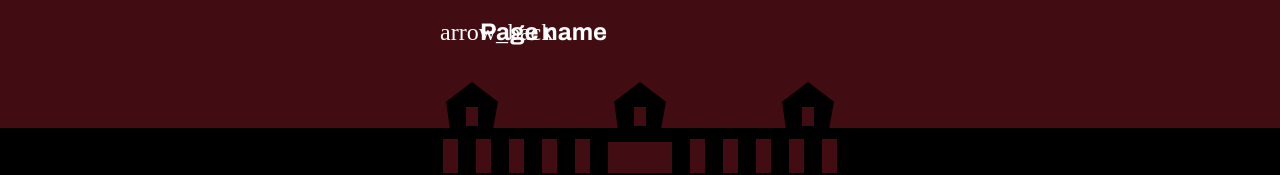
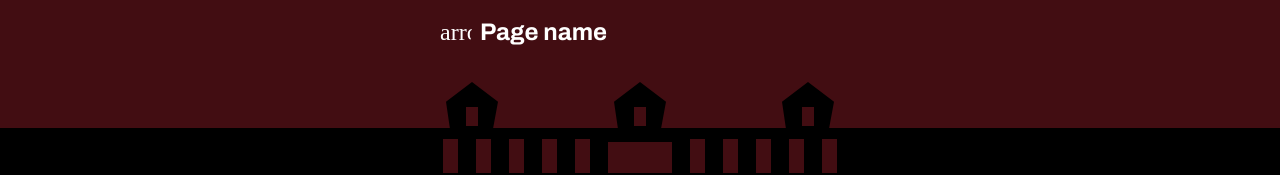
Before and after one commit to esc-chula/intania-expo-2025, a Next.js app: page / in a window 1280 px wide. Shown: the top 175 px of the page. Built offline with nearby package versions, Linux system fonts and the light colour scheme.

Commit message:
feat: TopAppBar

```diff
--- a/app/components/TopAppBar.tsx
+++ b/app/components/TopAppBar.tsx
@@ -1,34 +1,33 @@
-import Icon from "@/app/components/Icon";
 import cn from "@/lib/helpers/cn";
 import { StyleableFC } from "@/lib/types/misc";
 
 /**
- * Top App Bar displays the page name and a back button to navigate up.
+ * Top App Bar displays the page name, a back button to navigate up, and related
+ * actions.
  *
  * @param children The name of the page.
- * @param parentURL The URL to navigate up to.
- *
- * @note A temporary example to what a component can look like.
+ * @param appearance Whether the background is fully filled or fading scrim.
  */
 const TopAppBar: StyleableFC<{
   children: React.ReactNode;
-  parentURL?: string;
-}> = ({ children, parentURL, className, style }) => (
+  appearance?: "filled" | "scrim";
+}> = ({ children, appearance = "filled", className, style }) => (
   <header
     className={cn(
-      `bg-dark-red fixed top-0 flex h-16 w-screen max-w-108 items-center gap-4
-      px-4 text-white`,
+      `text-headline-sm leading-headline-sm fixed top-0 flex h-16 w-screen
+      max-w-108 items-center gap-2 px-2 text-white [&_h1]:grow
+      [&_h1]:truncate [&_h1]:font-bold`,
+      {
+        filled: `bg-dark-red`,
+        scrim: `*:z-10 before:absolute before:inset-0 before:h-30
+          before:bg-gradient-to-b before:from-black before:to-transparent
+          before:content-['']`,
+      }[appearance],
       className,
     )}
     style={style}
   >
-    {parentURL && <Icon name="arrow_back" />}
-    <h1
-      className={cn(`text-headline-sm leading-headline-sm grow truncate
-        font-bold`)}
-    >
-      {children}
-    </h1>
+    {children}
   </header>
 );
 
--- a/app/page.tsx
+++ b/app/page.tsx
@@ -1,9 +1,16 @@
+import Button from "@/app/components/Button";
+import Icon from "@/app/components/Icon";
 import TopAppBar from "@/app/components/TopAppBar";
 
 export default function Home() {
   return (
     <div>
-      <TopAppBar parentURL="#">Page name</TopAppBar>
+      <TopAppBar>
+        <Button appearance="text">
+          <Icon name="arrow_back" />
+        </Button>
+        <h1>Page name</h1>
+      </TopAppBar>
     </div>
   );
 }
```
